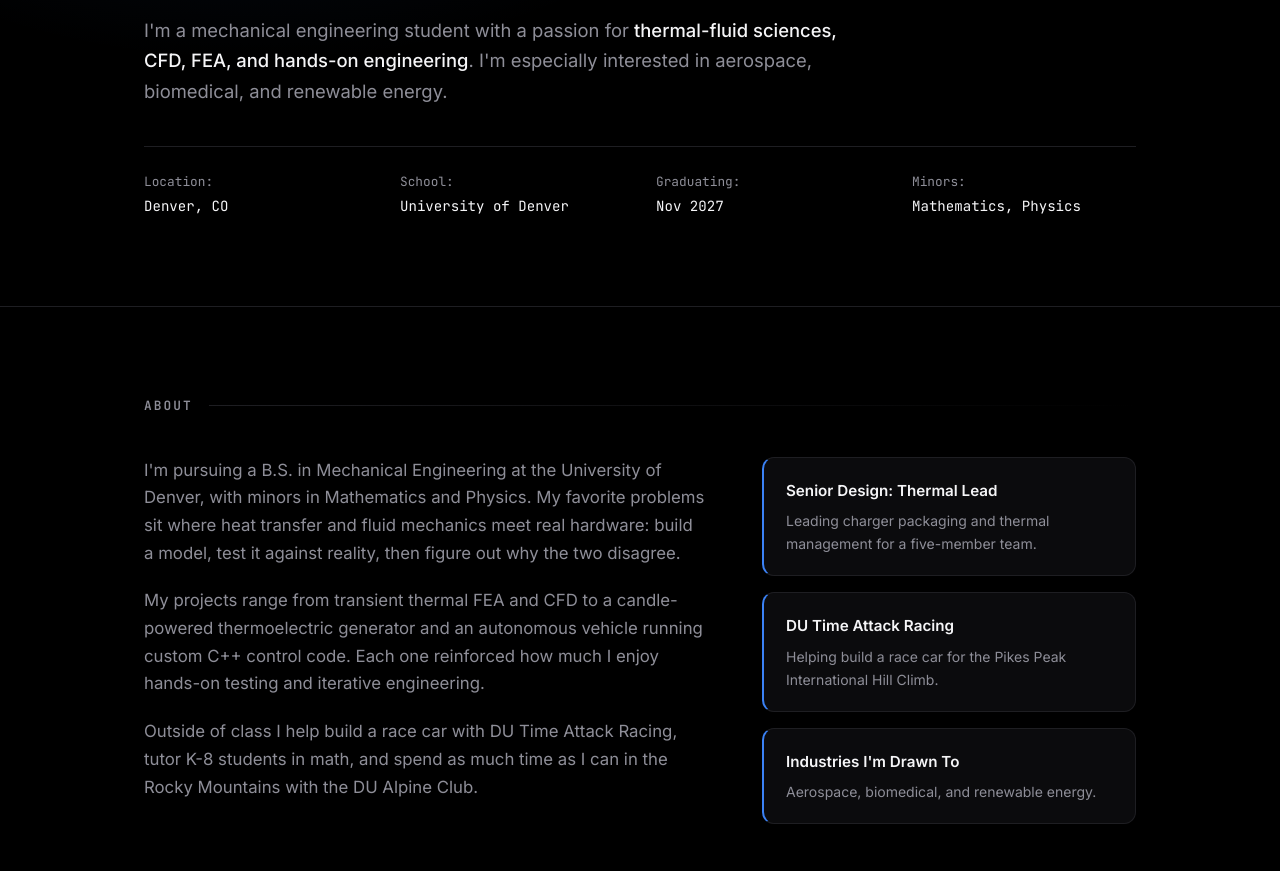
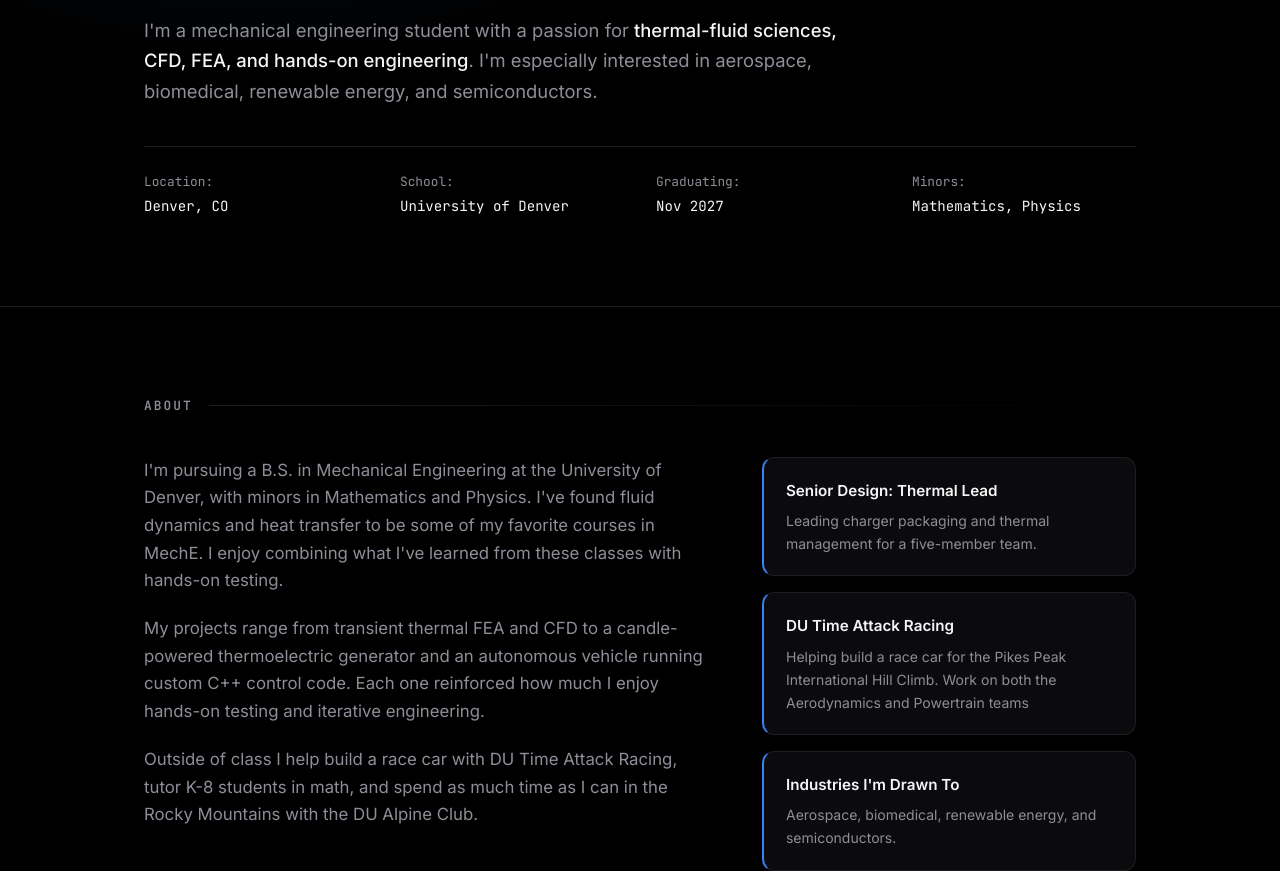
Before and after one commit to gavinfaus/gavinfaus.github.io, a plain HTML site: page index.html in a window 1280 px wide. Shown: the part 331-1202 px from the top of the page. Drawn offline with Linux system fonts and the light colour scheme.

Commit message:
Update index.html

```diff
--- a/index.html
+++ b/index.html
@@ -4,7 +4,7 @@
 <meta charset="utf-8">
 <meta name="viewport" content="width=device-width, initial-scale=1, viewport-fit=cover">
 <title>Gavin Faus | Mechanical Engineering Portfolio</title>
-<meta name="description" content="Mechanical engineering student at the University of Denver focused on thermal-fluid analysis, CFD, FEA, and hands-on hardware. Interested in aerospace, biomedical, and renewable energy.">
+<meta name="description" content="Mechanical engineering student at the University of Denver focused on simulation and hands-on testing. Interested in aerospace, biomedical, renewable energy, and semiconductors.">
 <meta name="theme-color" content="#000000">
 
 <link rel="preconnect" href="https://fonts.googleapis.com">
@@ -39,7 +39,7 @@
       <h1>Gavin Faus</h1>
       <p class="hero-desc">
         I'm a mechanical engineering student with a passion for <span class="highlight">thermal-fluid sciences, CFD, FEA, and hands-on engineering</span>.
-        I'm especially interested in aerospace, biomedical, and renewable energy.
+        I'm especially interested in aerospace, biomedical, renewable energy, and semiconductors.
       </p>
       <div class="hero-meta">
         <div>Location: <span>Denver, CO</span></div>
@@ -58,9 +58,7 @@
         <div class="about-text">
           <p>
             I'm pursuing a B.S. in Mechanical Engineering at the University of Denver, with minors in Mathematics and Physics.
-            My favorite problems sit where heat transfer and fluid mechanics meet real hardware: build a model, test it against
-            reality, then figure out why the two disagree.
-          </p>
+            I've found fluid dynamics and heat transfer to be some of my favorite courses in MechE. I enjoy combining what I've learned from these classes with hands-on testing.          </p>
           <p>
             My projects range from transient thermal FEA and CFD to a candle-powered thermoelectric generator and an autonomous
             vehicle running custom C++ control code. Each one reinforced how much I enjoy hands-on testing and iterative engineering.
@@ -77,11 +75,11 @@
           </div>
           <div class="highlight-box">
             <h4>DU Time Attack Racing</h4>
-            <p>Helping build a race car for the Pikes Peak International Hill Climb.</p>
+            <p>Helping build a race car for the Pikes Peak International Hill Climb. Work on both the Aerodynamics and Powertrain teams</p>
           </div>
           <div class="highlight-box">
             <h4>Industries I'm Drawn To</h4>
-            <p>Aerospace, biomedical, and renewable energy.</p>
+            <p>Aerospace, biomedical, renewable energy, and semiconductors.</p>
           </div>
         </div>
       </div>
@@ -263,7 +261,7 @@
       <h2 class="section-title">Contact</h2>
       <p class="contact-desc">
         I'm looking for engineering opportunities in thermal-fluid analysis, simulation, and hardware development,
-        especially in aerospace, biomedical, and renewable energy. Feel free to reach out.
+        especially in aerospace, biomedical, renewable energy, and semiconductors. Feel free to reach out.
       </p>
       <div class="contact-actions">
         <a href="mailto:gavinfaus@gmail.com" class="btn btn-primary">Email Me</a>
```
